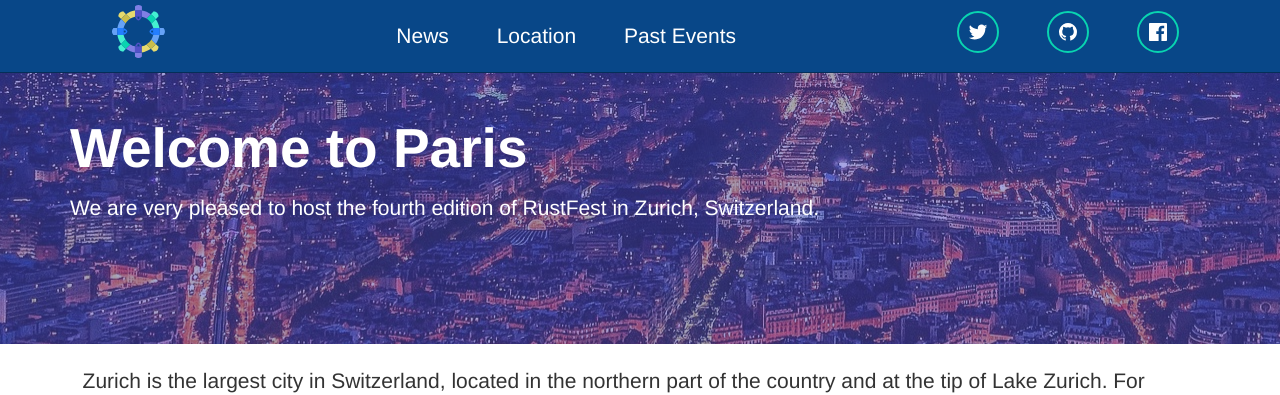
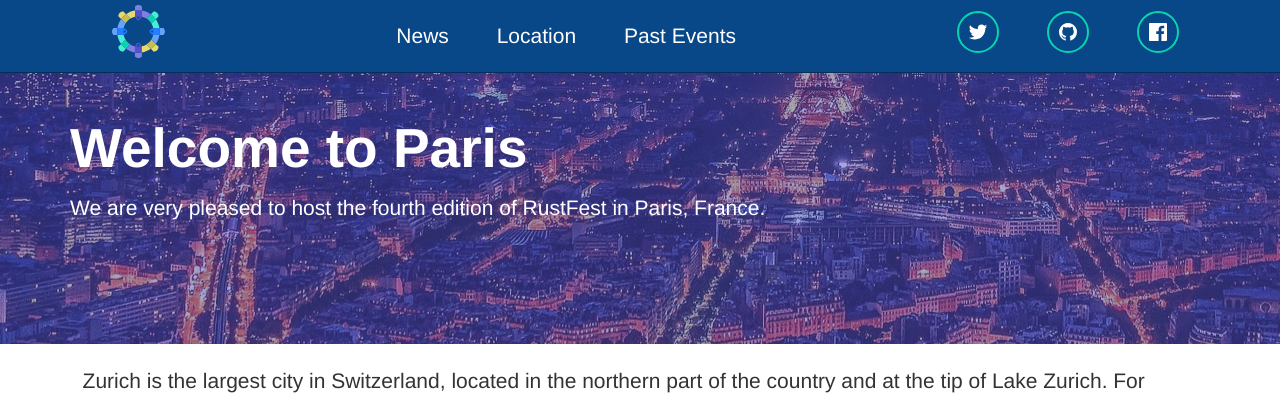
Before and after one commit to RustFestEU/paris.rustfest.eu, a Jekyll site: the page built from location.md, in a window 1280 px wide and 900 px high. Shown: the top 395 px of the window. Built offline with Jekyll 4.4.1, drawn with Linux system fonts in a browser that asks for light colours; nearby versions of some CDN libraries; some of the changed text lies outside the part shown.

Commit message:
Set the link to the venue

```diff
--- a/location.md
+++ b/location.md
@@ -8,7 +8,7 @@
   <div class="popout">
     <section>
       <h1>Welcome to Paris</h1>
-      <p>We are very pleased to host the fourth edition of RustFest in Zurich, Switzerland.</p>
+      <p>We are very pleased to host the fourth edition of RustFest in Paris, France.</p>
     </section>
   </div>
 </div>
@@ -50,11 +50,11 @@
 
 ## Conference Venue
 
-RustFest Zurich will be hosted in the lovely *NO building* of the Swiss Federal Institute of Technology (ETH Zurich), centrally located within walking distance from Zurich Main Station. The NO building is the home of the Department of Earth Sciences and *[focusTerra](https://www.erdw.ethz.ch/en/news-events/focusterra.html)* - a free, permanent exhibition the about the geological wonders about our planet Earth.
+RustFest Zurich will be hosted in the lovely *NO building* of the Swiss Federal Institute of Technology (ETH Zurich), centrally located within walking distance from Zurich Main Station. The NO building is the home of the Department of Earth Sciences and *[espace saint-martin](www.espacesaintmartin.com/en/)* - a free, permanent exhibition the about the geological wonders about our planet Earth.
 
 ### Getting there
 
-The address of the venue is *[Sonneggstrasse 5, 8092 Zurich](https://goo.gl/maps/K5Zb1P8ARdE2)*.
+The address of the venue is *[199 bis, rue Saint-Martin, 75003 Paris](https://goo.gl/maps/pLzwNj7LxgP2)*.
 
 Zurich has excellent public transport - the venue can easily be reached by tram no. 6, 10 and 9 by exiting the stop "ETH/Universitätsspital". Coming from Zurich Main Station ("Zurich HB"), there is also the option to take the Polybahn funicular from "Central" to "ETH Zentrum". Look out for the *focusTerra* signs to find the NO building.
 
```
